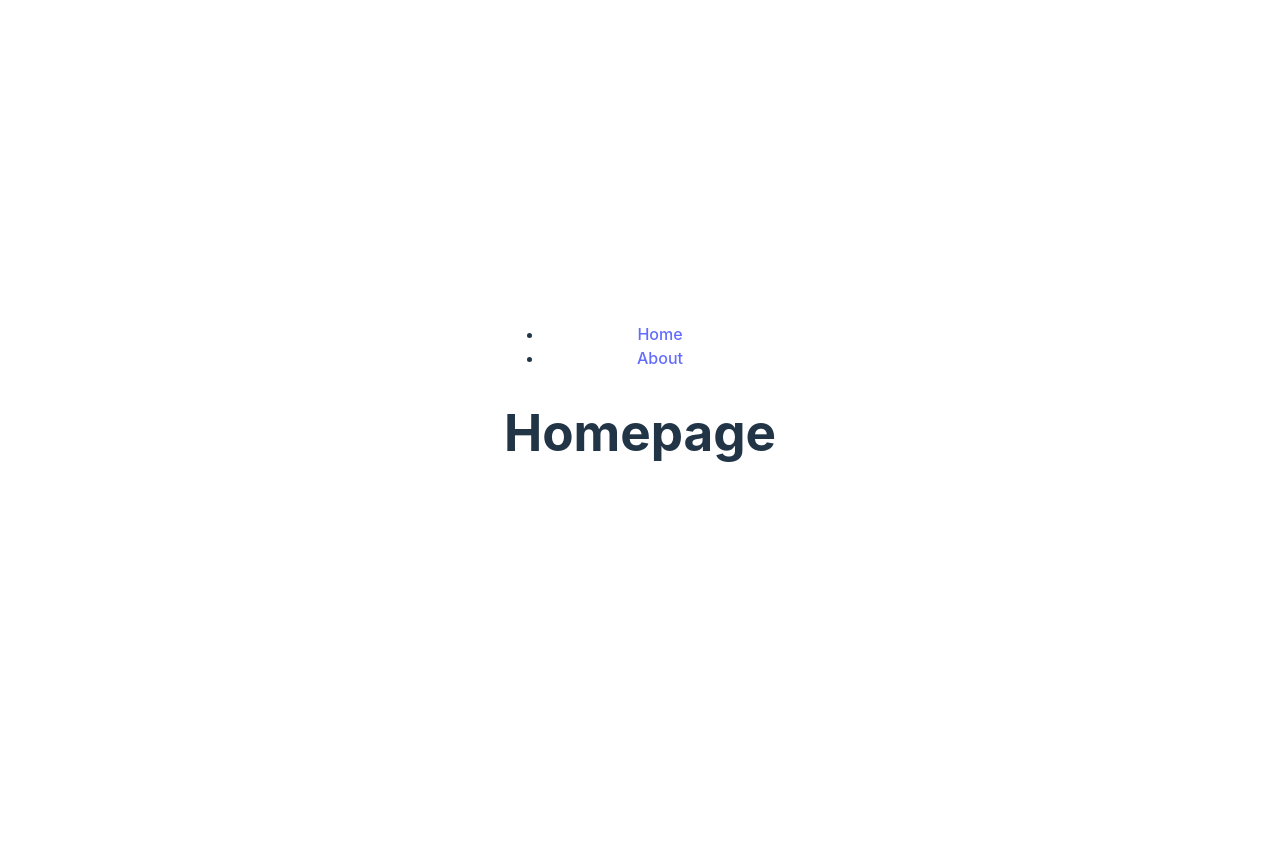
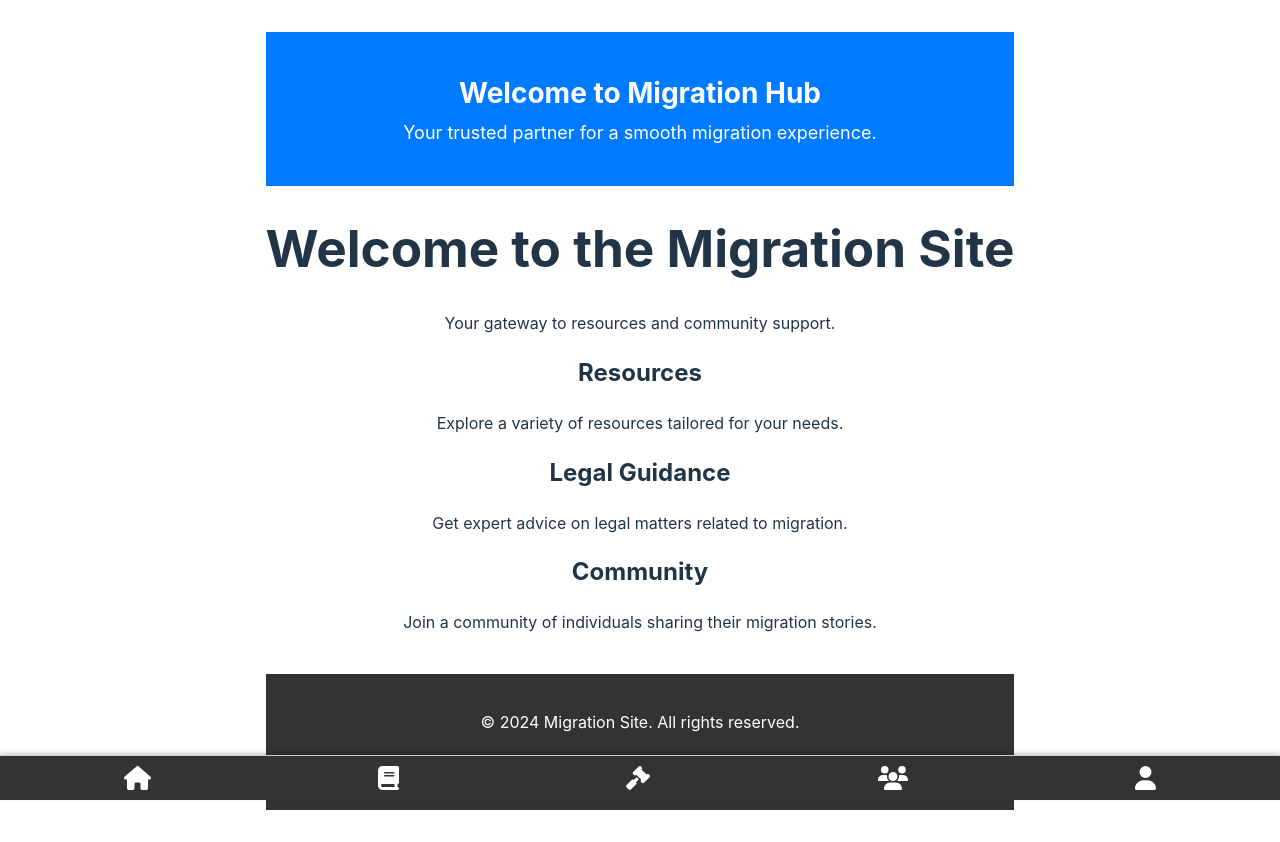
Before and after one commit to anaktas24/ReaOnRai, a React (Vite) app in the folder Mango/frontend/: page / in a window 1280 px wide. Before the commit the page ends 800 px from the top, so only its background shows below. Built offline with nearby package versions, Linux system fonts and the light colour scheme.

Commit message:
Footer,Banner,Home simple

```diff
--- a/Mango/frontend/package.json
+++ b/Mango/frontend/package.json
@@ -10,6 +10,8 @@
     "preview": "vite preview"
   },
   "dependencies": {
+    "@fortawesome/free-solid-svg-icons": "^6.6.0",
+    "@fortawesome/react-fontawesome": "^0.2.2",
     "@types/react-router-dom": "^5.3.3",
     "react": "^18.3.1",
     "react-dom": "^18.3.1",
--- a/Mango/frontend/src/App.tsx
+++ b/Mango/frontend/src/App.tsx
@@ -7,11 +7,11 @@ import Home from './pages/Home/Home'
 const App: React.FC = () => {
   return (
     <Router>
-      <Navbar />
       <Routes>
         <Route path="/" element={<Home />} />
         <Route path="/about" element={<About />} />
       </Routes>
+      <Navbar />
     </Router>
   );
 }
--- /dev/null
+++ b/Mango/frontend/src/components/Banner/Banner.css
@@ -0,0 +1,21 @@
+/* src/components/Banner.css */
+.banner {
+  background-color: #007bff; /* You can change this to your preferred color */
+  color: white;
+  text-align: center;
+  padding: 40px 20px; /* Adjust padding as needed */
+  margin-bottom: 20px; /* Space between the banner and other elements */
+  position: relative; /* Ensures it can overlap other content */
+  width: 100%; /* Make sure the banner covers full width */
+  box-sizing: border-box; /* Include padding in the total width/height */
+}
+
+.banner h2 {
+  margin: 0;
+  font-size: 28px; /* Increase font size if needed */
+}
+
+.banner p {
+  margin: 5px 0 0;
+  font-size: 18px; /* Adjust font size as needed */
+}
--- /dev/null
+++ b/Mango/frontend/src/components/Banner/Banner.tsx
@@ -0,0 +1,14 @@
+// src/components/Banner.tsx
+import React from 'react';
+import './Banner.css'; // Add styles specific to the banner
+
+const Banner: React.FC = () => {
+  return (
+    <div className="banner">
+      <h2>Welcome to Migration Hub</h2>
+      <p>Your trusted partner for a smooth migration experience.</p>
+    </div>
+  );
+};
+
+export default Banner;
--- a/Mango/frontend/src/components/Footer/Footer.css
+++ b/Mango/frontend/src/components/Footer/Footer.css
@@ -0,0 +1,38 @@
+/* src/components/Footer.css */
+.footer {
+    background-color: #333; /* Dark background color */
+    color: white; /* Text color */
+    text-align: center;
+    padding: 20px 0; /* Padding above and below */
+    position: relative; /* Adjust position if needed */
+    bottom: 0; /* Stick to bottom */
+    left: 0;
+    right: 0;
+    width: 100%; /* Ensure it covers full width */
+  }
+
+  .footer-content {
+    max-width: 1200px; /* Optional: limit max width */
+    margin: 0 auto; /* Center align */
+  }
+
+  .footer-links {
+    list-style: none; /* Remove bullets */
+    padding: 0; /* Remove padding */
+    display: flex; /* Flexbox for horizontal layout */
+    justify-content: center; /* Center links */
+    gap: 20px; /* Space between links */
+  }
+
+  .footer-links li {
+    display: inline; /* Inline for horizontal links */
+  }
+
+  .footer-links a {
+    color: white; /* Link color */
+    text-decoration: none; /* Remove underline */
+  }
+
+  .footer-links a:hover {
+    text-decoration: underline; /* Underline on hover */
+  }
--- a/Mango/frontend/src/components/Footer/Footer.tsx
+++ b/Mango/frontend/src/components/Footer/Footer.tsx
@@ -0,0 +1,20 @@
+// src/components/Footer.tsx
+import React from 'react';
+import './Footer.css'; // Import your CSS file for styling
+
+const Footer: React.FC = () => {
+  return (
+    <footer className="footer">
+      <div className="footer-content">
+        <p>© 2024 Migration Site. All rights reserved.</p>
+        <ul className="footer-links">
+          <li><a href="/privacy-policy">Privacy Policy</a></li>
+          <li><a href="/terms-of-service">Terms of Service</a></li>
+          <li><a href="/contact">Contact Us</a></li>
+        </ul>
+      </div>
+    </footer>
+  );
+};
+
+export default Footer;
--- a/Mango/frontend/src/components/Navbar/Navbar.css
+++ b/Mango/frontend/src/components/Navbar/Navbar.css
@@ -0,0 +1,27 @@
+.navbar {
+    position: fixed;
+    bottom: 0;
+    left: 0;
+    right: 0;
+    background-color: #fff;
+    border-top: 1px solid #ccc;
+    display: flex;
+    justify-content: space-around;
+    padding: 10px 0;
+    box-shadow: 0 -2px 5px rgba(0, 0, 0, 0.1);
+}
+
+.nav-item {
+    text-align: center;
+    text-decoration: none;
+    color: #333;
+}
+
+.icon {
+    font-size: 24px; /* Adjust icon size as needed */
+    display: block;
+}
+
+.nav-item span {
+    font-size: 12px; /* Adjust label size as needed */
+}
--- a/Mango/frontend/src/components/Navbar/Navbar.tsx
+++ b/Mango/frontend/src/components/Navbar/Navbar.tsx
@@ -1,19 +1,29 @@
 // src/components/Navbar.tsx
 import React from 'react';
-import { Link } from 'react-router-dom';
+import { faHome, faBook, faGavel, faUsers, faUser } from '@fortawesome/free-solid-svg-icons';
+import { FontAwesomeIcon } from '@fortawesome/react-fontawesome';
+import './Navbar.css'
 
 const Navbar: React.FC = () => {
   return (
-    <nav>
-      <ul>
-        <li>
-          <Link to="/">Home</Link>
-        </li>
-        <li>
-            <Link to="/about">About</Link>
-        </li>
-      </ul>
-    </nav>
+    <div className="navbar">
+        <a href="#home" className="nav-item">
+            <FontAwesomeIcon icon={faHome} className="icon" />
+
+        </a>
+        <a href="#resources" className="nav-item">
+            <FontAwesomeIcon icon={faBook} className="icon" />
+        </a>
+        <a href="#legal" className="nav-item">
+            <FontAwesomeIcon icon={faGavel} className="icon" />
+        </a>
+        <a href="#community" className="nav-item">
+            <FontAwesomeIcon icon={faUsers} className="icon" />
+        </a>
+        <a href="#profile" className="nav-item">
+            <FontAwesomeIcon icon={faUser} className="icon" />
+        </a>
+    </div>
   );
 };
 
--- a/Mango/frontend/src/pages/Home/Home.css
+++ b/Mango/frontend/src/pages/Home/Home.css
@@ -0,0 +1,75 @@
+.home-page {
+    font-family: Arial, sans-serif;
+    max-width: 1200px;
+    margin: auto;
+    padding: 20px;
+  }
+
+  .header {
+    text-align: center;
+    margin-bottom: 40px;
+  }
+
+  .navbar {
+    background-color: #333;
+    color: white;
+    padding: 10px;
+  }
+
+  .navbar ul {
+    list-style-type: none;
+    padding: 0;
+  }
+
+  .navbar li {
+    display: inline;
+    margin-right: 20px;
+  }
+
+  .navbar a {
+    color: white;
+    text-decoration: none;
+  }
+
+  .main-content {
+    margin-bottom: 40px;
+  }
+
+  .main-content section {
+    margin-bottom: 30px;
+  }
+
+  .service-list {
+    display: flex;
+    justify-content: space-around;
+  }
+
+  .service-item {
+    border: 1px solid #ccc;
+    padding: 15px;
+    width: 30%;
+  }
+
+  .cta-button {
+    display: inline-block;
+    padding: 10px 20px;
+    background-color: #007bff;
+    color: white;
+    text-decoration: none;
+    border-radius: 5px;
+  }
+
+  .footer {
+    text-align: center;
+    margin-top: 40px;
+  }
+
+  .social-media {
+    list-style-type: none;
+    padding: 0;
+  }
+
+  .social-media li {
+    display: inline;
+    margin-right: 10px;
+  }
--- a/Mango/frontend/src/pages/Home/Home.tsx
+++ b/Mango/frontend/src/pages/Home/Home.tsx
@@ -1,14 +1,35 @@
-import React from "react";
+import React from 'react';
+import './Home.css'; // Import your CSS styles
+import Navbar from '../../components/Navbar/Navbar';
+import Banner from '../../components/Banner/Banner'; // Adjust the path as necessary
+import Footer from '../../components/Footer/Footer';
+const Home: React.FC = () => {
+    return (
+        <div className="homepage">
+                  <Banner />
+            <header className="homepage-header">
+                <h1>Welcome to the Migration Site</h1>
+                <p>Your gateway to resources and community support.</p>
+            </header>
+            <main className="homepage-content">
+                <section className="content-section">
+                    <h2>Resources</h2>
+                    <p>Explore a variety of resources tailored for your needs.</p>
+                </section>
+                <section className="content-section">
+                    <h2>Legal Guidance</h2>
+                    <p>Get expert advice on legal matters related to migration.</p>
+                </section>
+                <section className="content-section">
+                    <h2>Community</h2>
+                    <p>Join a community of individuals sharing their migration stories.</p>
+                </section>
+            </main>
+            <Footer />
 
+            <Navbar />
+        </div>
+    );
+};
 
-const Home: React.FC = ()=>{
-    return(
-        <div>
-            <h1>
-                Homepage
-            </h1>
-        </div>
-    )
-}
-
-export default Home
+export default Home;
```
Also changed, not shown: 2 other files (tests, documents, lock files or other folders).
